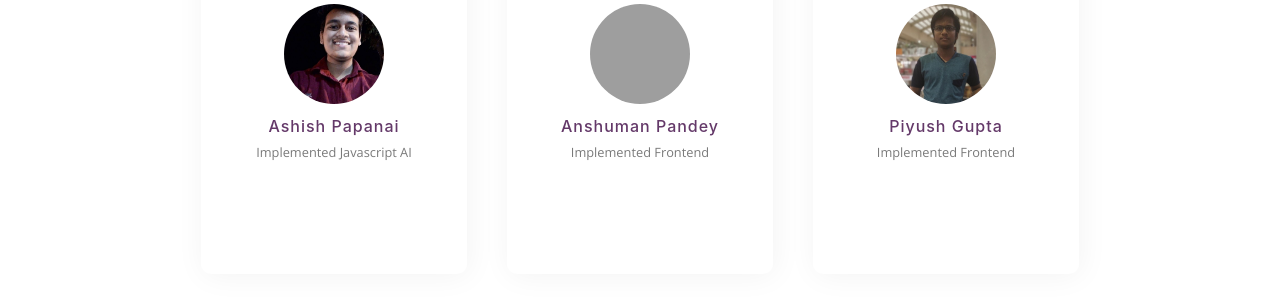
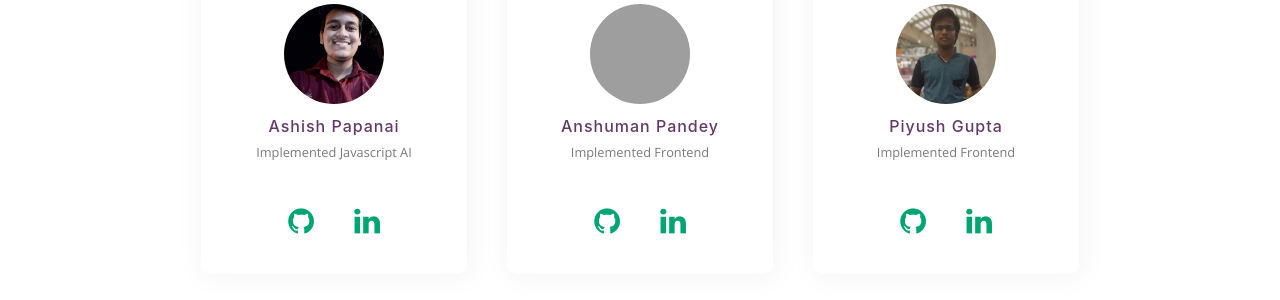
Before and after one commit to ashishpapanai/chessJS, a Flask app: page /about in a window 1280 px wide. Shown: the part 495-795 px from the top of the page. Run offline with Flask 2, Linux system fonts and the light colour scheme; some libraries are stand-ins or nearby versions; some web fonts are replaced; grey boxes are pictures that could not be loaded.

Commit message:
linked font awesome to about.html

```diff
--- a/templates/about.html
+++ b/templates/about.html
@@ -7,6 +7,8 @@
     <link href="https://fonts.googleapis.com/css2?family=Roboto:wght@400;700&display=swap" rel="stylesheet"/>
     <!-- Average-Mono font style sheet added -->
     <link rel="stylesheet" media="screen"href="http://fontlibrary.org/face/average-mono" type="text/css"/>
+     <!--Linked font-awesome  -->
+    <link rel="stylesheet" href="https://cdnjs.cloudflare.com/ajax/libs/font-awesome/4.7.0/css/font-awesome.min.css" />
     <link rel="icon" href="images/favicon.ico" type="image/ico" sizes="16x16"/>
     <meta property="og:image" content="https://images.unsplash.com/photo-1567874790230-3acbb5149829?ixlib=rb-1.2.1&ixid=eyJhcHBfaWQiOjEyMDd9&auto=format&fit=crop&w=750&q=80"/>
 
```
